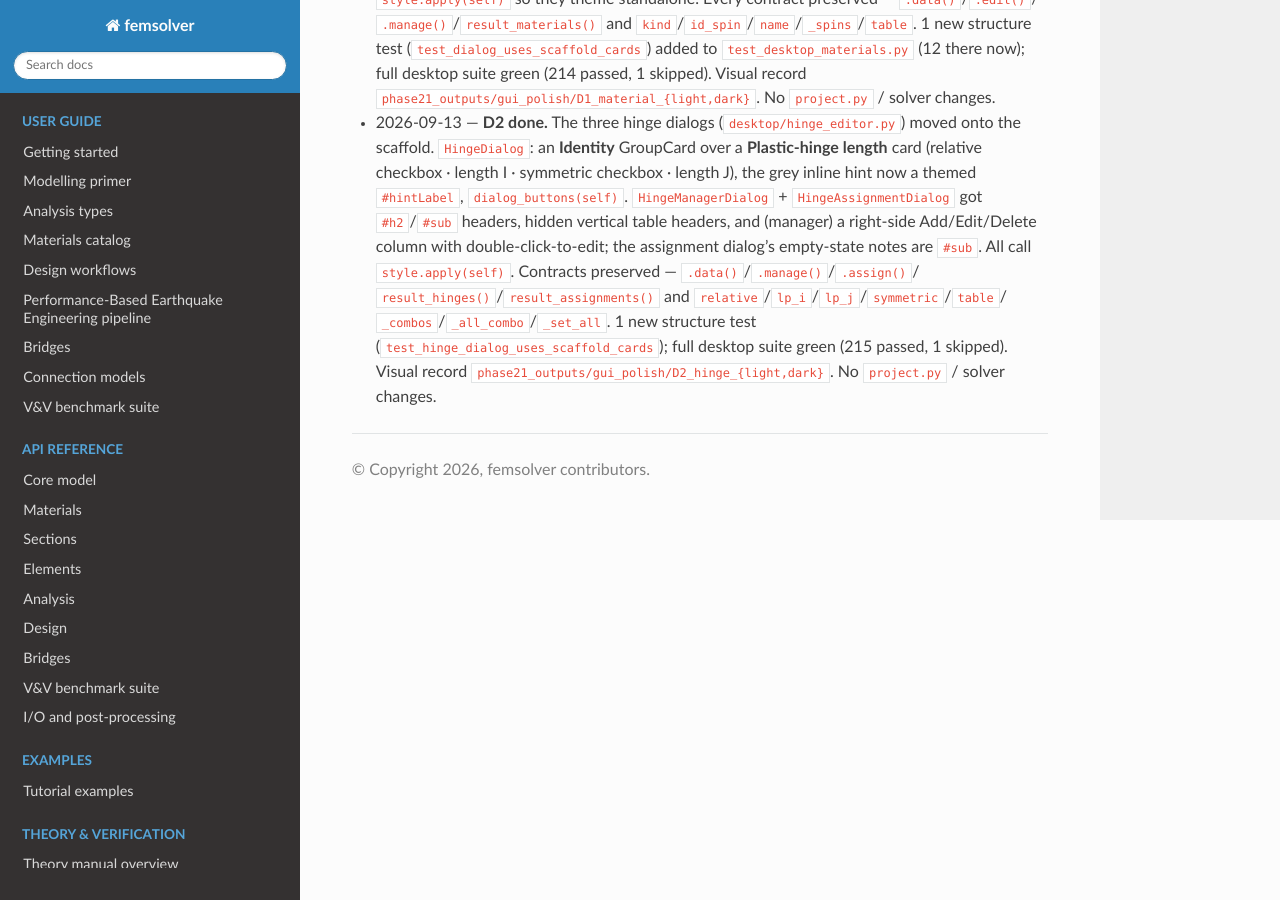
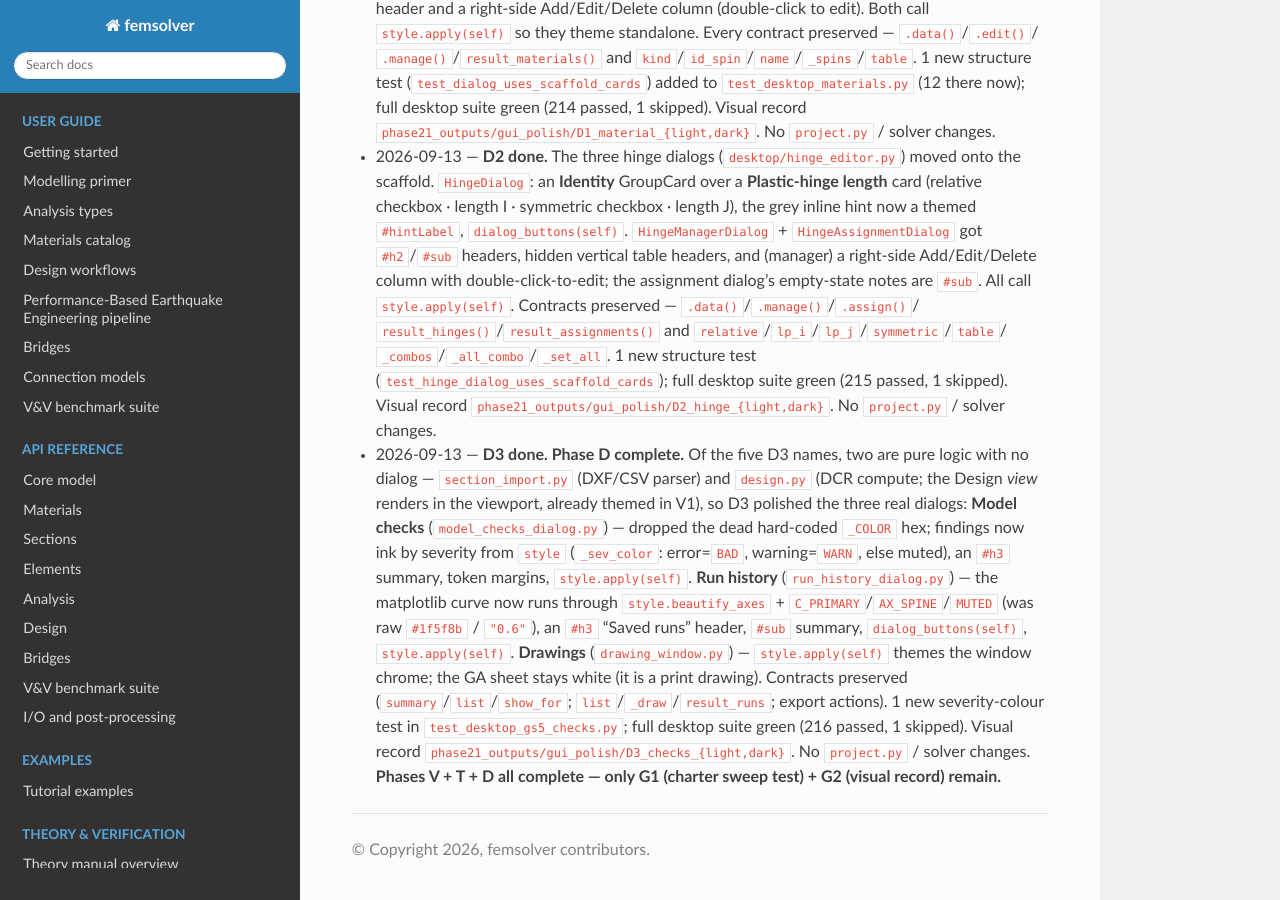
Before and after one commit to maheshsurla-structural/fem_solver, a Sphinx documentation site: the page built from docs/source/gui_professional_polish_plan.md, in a window 1280 px wide and 900 px high, scrolled down 7370 px. Built offline with Sphinx 7.4.7 and the Read the Docs theme 3.1.0, drawn with Linux system fonts in a browser that asks for light colours.

Commit message:
feat(gui-polish D3): theme the remaining small dialogs
Completes Phase D. Of the five D3 names, two are pure logic with no dialog —
section_import.py (DXF/CSV parser) and design.py (DCR compute; the Design view
renders in the viewport, already themed in V1). The three real dialogs:

- Model checks (model_checks_dialog.py): dropped the dead hard-coded _COLOR;
  findings ink by severity from style (_sev_color: error=BAD, warning=WARN, else
  muted), an #h3 summary, token margins, style.apply(self).
- Run history (run_history_dialog.py): the matplotlib curve runs through
  style.beautify_axes + C_PRIMARY/AX_SPINE/MUTED (was raw #1f5f8b / "0.6"), an
  #h3 "Saved runs" header, #sub summary, dialog_buttons(self), style.apply(self).
- Drawings (drawing_window.py): style.apply(self) themes the window chrome; the
  GA sheet stays white (it is a print drawing).

Contracts preserved (summary/list/show_for; list/_draw/result_runs; exports).
New severity-colour test in test_desktop_gs5_checks.py; full desktop suite green
(216 passed, 1 skipped). Visual record phase21_outputs/gui_polish/D3_checks_{light,
dark}. No project.py/solver changes.

Co-Authored-By: Claude Opus 4.8 <noreply@anthropic.com>

```diff
--- a/docs/source/gui_professional_polish_plan.md
+++ b/docs/source/gui_professional_polish_plan.md
@@ -181,7 +181,7 @@ Pick the lowest-numbered unchecked item whose deps are met.
 | V2 | Replace plot-style `show_grid()` with a **CAD ground grid + origin triad** | V1 | [x] | `feat(gui-polish V2)` · 2026-09-13 |
 | D1 | Redesign **Material editor** onto the scaffold | — | [x] | `feat(gui-polish D1)` · 2026-09-13 |
 | D2 | Redesign **Hinge editor / assignment** onto the scaffold | — | [x] | `feat(gui-polish D2)` · 2026-09-13 |
-| D3 | Polish **Model-checks · Section-import · Run-history · Design · Drawings** dialogs | — | [ ] | |
+| D3 | Polish **Model-checks · Section-import · Run-history · Design · Drawings** dialogs | — | [x] | `feat(gui-polish D3)` · 2026-09-13 |
 | G1 | **Charter sweep test** — every top-level surface builds + themes in all 4 combos | T1–T5, V1, D1–D3 | [ ] | |
 | G2 | **Visual record** — light/dark (+ density) screenshots of every polished surface | most above | [ ] | |
 
@@ -290,3 +290,18 @@ different, finished product.
   `_combos`/`_all_combo`/`_set_all`. 1 new structure test (`test_hinge_dialog_uses_scaffold_cards`);
   full desktop suite green (215 passed, 1 skipped). Visual record
   `phase21_outputs/gui_polish/D2_hinge_{light,dark}`. No `project.py` / solver changes.
+- 2026-09-13 — **D3 done. Phase D complete.** Of the five D3 names, two are pure logic with no
+  dialog — `section_import.py` (DXF/CSV parser) and `design.py` (DCR compute; the Design *view*
+  renders in the viewport, already themed in V1), so D3 polished the three real dialogs:
+  **Model checks** (`model_checks_dialog.py`) — dropped the dead hard-coded `_COLOR` hex; findings
+  now ink by severity from `style` (`_sev_color`: error=`BAD`, warning=`WARN`, else muted), an
+  `#h3` summary, token margins, `style.apply(self)`. **Run history** (`run_history_dialog.py`) —
+  the matplotlib curve now runs through `style.beautify_axes` + `C_PRIMARY`/`AX_SPINE`/`MUTED`
+  (was raw `#1f5f8b` / `"0.6"`), an `#h3` "Saved runs" header, `#sub` summary,
+  `dialog_buttons(self)`, `style.apply(self)`. **Drawings** (`drawing_window.py`) —
+  `style.apply(self)` themes the window chrome; the GA sheet stays white (it is a print drawing).
+  Contracts preserved (`summary`/`list`/`show_for`; `list`/`_draw`/`result_runs`; export actions).
+  1 new severity-colour test in `test_desktop_gs5_checks.py`; full desktop suite green (216
+  passed, 1 skipped). Visual record `phase21_outputs/gui_polish/D3_checks_{light,dark}`. No
+  `project.py` / solver changes. **Phases V + T + D all complete — only G1 (charter sweep test) +
+  G2 (visual record) remain.**
```
Also changed, not shown: 6 other files.
